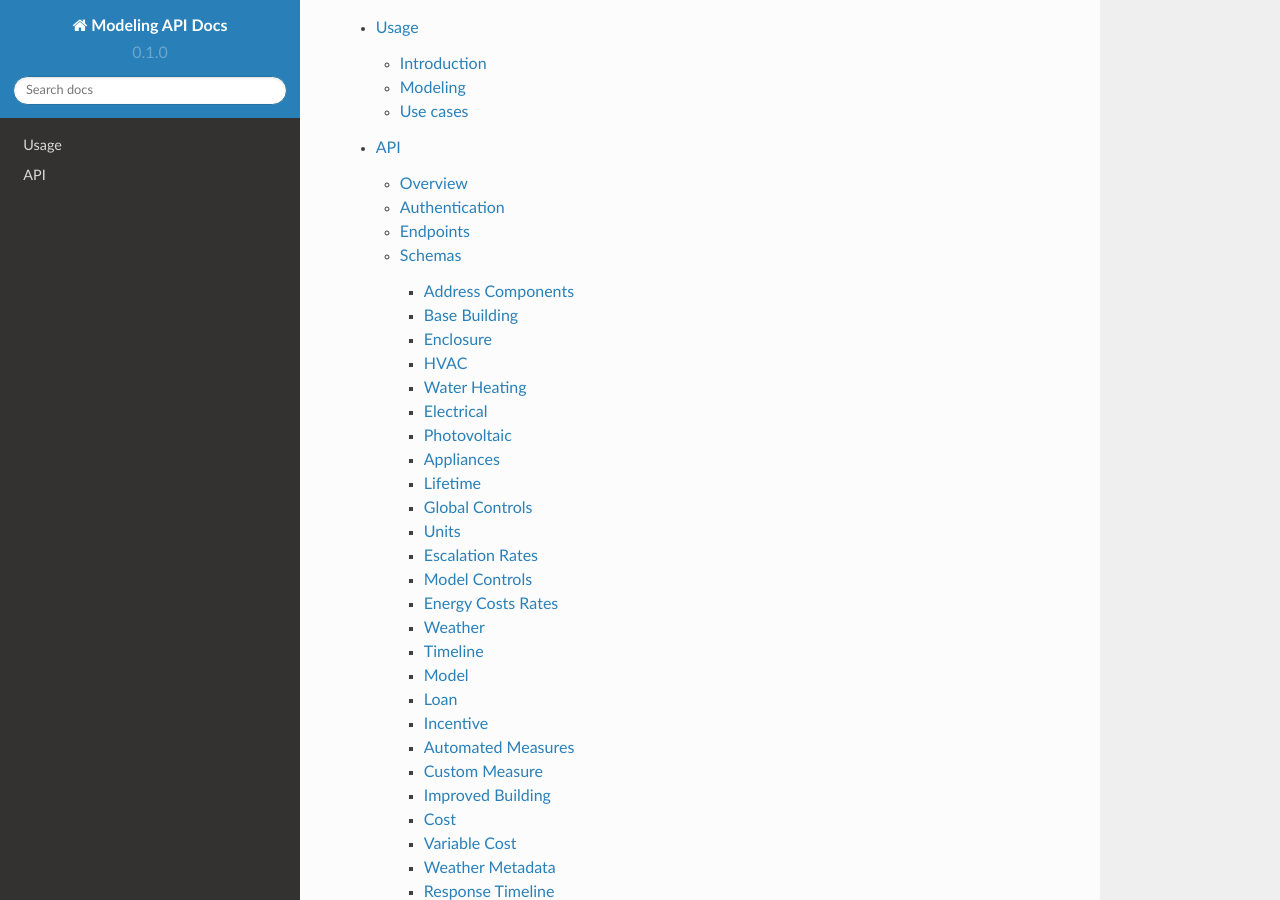
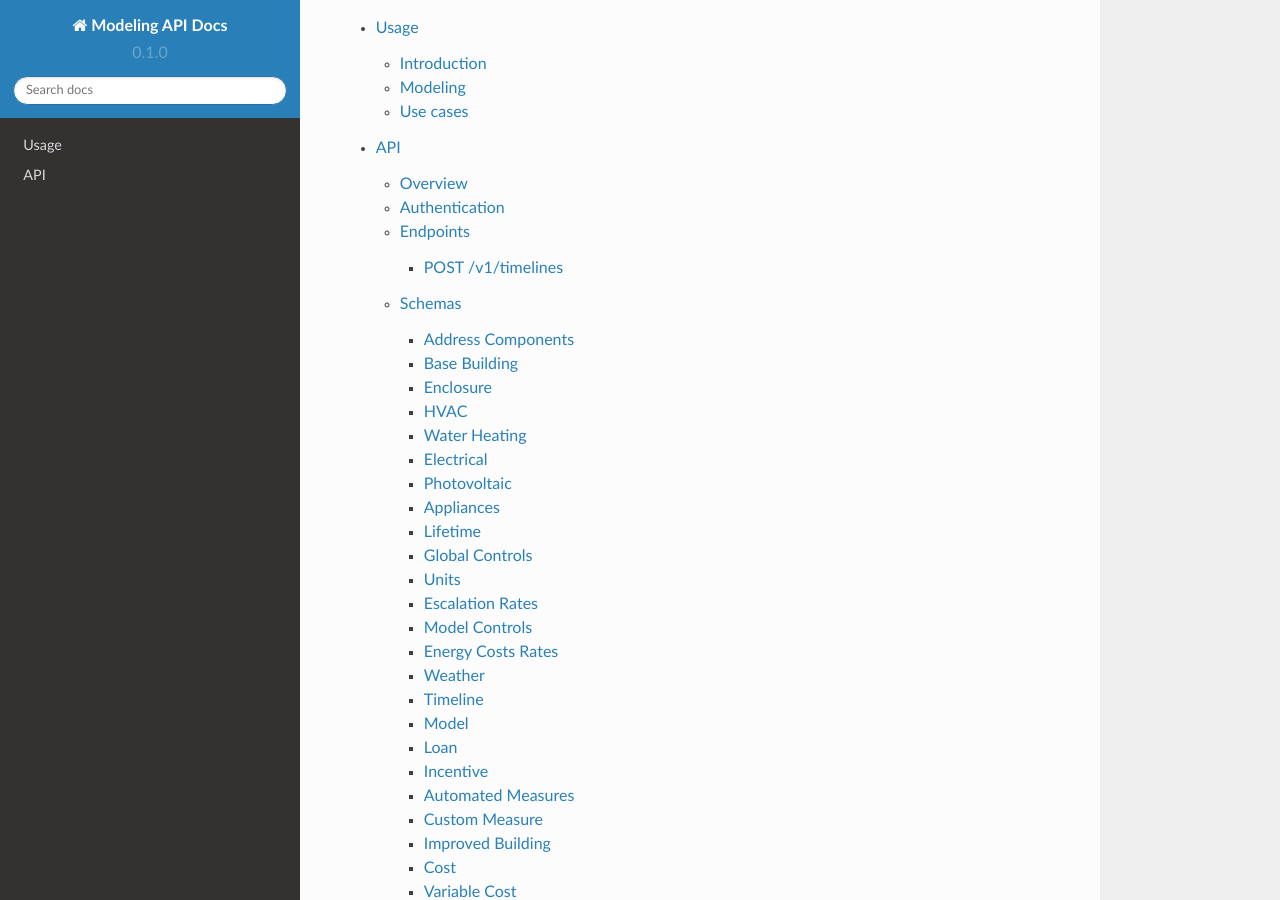
Before and after one commit to RadiantLabs/modeling-api-docs, a Sphinx documentation site: the page built from docs/source/index.rst, in a window 1280 px wide and 900 px high, scrolled down 397 px. Built offline with Sphinx 7.4.7 and the Read the Docs theme 2.0.0, drawn with Linux system fonts in a browser that asks for light colours.

Commit message:
Fix small issues

```diff
--- a/docs/source/api.rst
+++ b/docs/source/api.rst
@@ -14,9 +14,10 @@ Authentication
 Endpoints
 ---------
 
+POST /v1/timelines
+******************
+
 .. _post_timelines_request:
-
-``POST /v1/timelines``
 
 Top-level request payload
 
```
Also changed, not shown: 3 other files.
